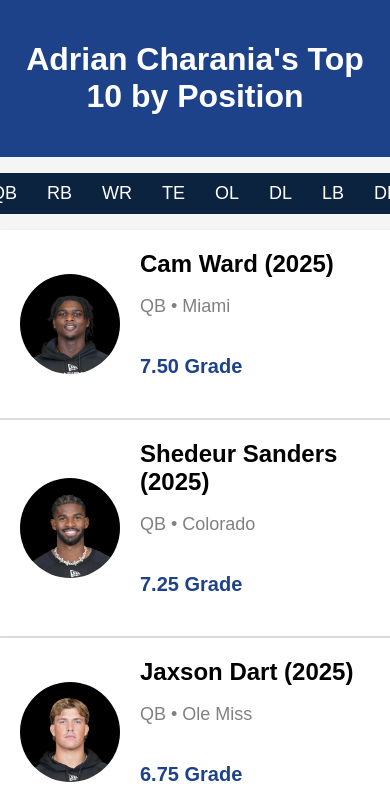
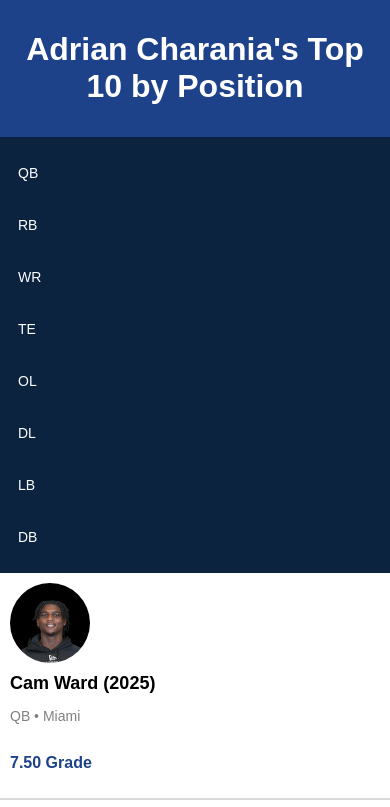
Before and after one commit to JohnDimento/NFL-Rankings, a website: page index.html in a window 390 px wide. Both pictures are taken after a click on the link "QB". Shown: the top 807 px of the page. Drawn offline with Linux system fonts and the light colour scheme.

Commit message:
Added NavBar Responsiveness

```diff
--- a/styles.css
+++ b/styles.css
@@ -1,3 +1,4 @@
+/* Base styles */
 body {
   font-family: Arial, sans-serif;
   background-color: #f5f5f5;
@@ -18,6 +19,7 @@
   list-style: none;
   padding: 10px;
   background-color: #0c2340;
+  margin: 0;
 }
 
 .position-list li {
@@ -28,22 +30,25 @@
   text-decoration: none;
   color: white;
   font-size: 18px;
+  display: block;
+  padding: 10px;
 }
 
+/* Flexbox for player cards */
 .players-list {
   display: flex;
   flex-direction: column;
-  width: 100vw; /* Full width */
+  width: 100vw;
 }
 
 .player-card {
   display: flex;
   align-items: center;
-  width: 100vw; /* Full width */
+  width: 100vw;
   padding: 20px;
   background: white;
   box-shadow: 0 4px 8px rgba(0, 0, 0, 0.1);
-  border-bottom: 2px solid #ddd; /* Separator between cards */
+  border-bottom: 2px solid #ddd;
 }
 
 .player-card img {
@@ -74,3 +79,69 @@
   color: #1d428a;
   font-size: 20px;
 }
+
+/* Responsive Styles */
+@media (max-width: 768px) {
+  /* Make navbar elements stack vertically on smaller screens */
+  .position-list {
+    flex-direction: column;
+  }
+
+  .position-list li {
+    margin: 10px 0;
+  }
+
+  .position-list a {
+    font-size: 16px;
+  }
+
+  /* Adjust player card layout on smaller screens */
+  .player-card {
+    flex-direction: column;
+    align-items: flex-start;
+    padding: 15px;
+  }
+
+  .player-card img {
+    width: 80px;
+    height: 80px;
+    margin-right: 0;
+    margin-bottom: 10px;
+  }
+
+  .player-info h2 {
+    font-size: 20px;
+  }
+
+  .position, .grade {
+    font-size: 16px;
+  }
+}
+
+/* For very small screens (mobile devices) */
+@media (max-width: 480px) {
+  header {
+    padding: 10px;
+  }
+
+  .position-list a {
+    font-size: 14px;
+    padding: 8px;
+  }
+
+  .player-card {
+    padding: 10px;
+  }
+
+  .player-info h2 {
+    font-size: 18px;
+  }
+
+  .position {
+    font-size: 14px;
+  }
+
+  .grade {
+    font-size: 16px;
+  }
+}
```
Also changed, not shown: .codesandbox/tasks.json, 1 other file.
